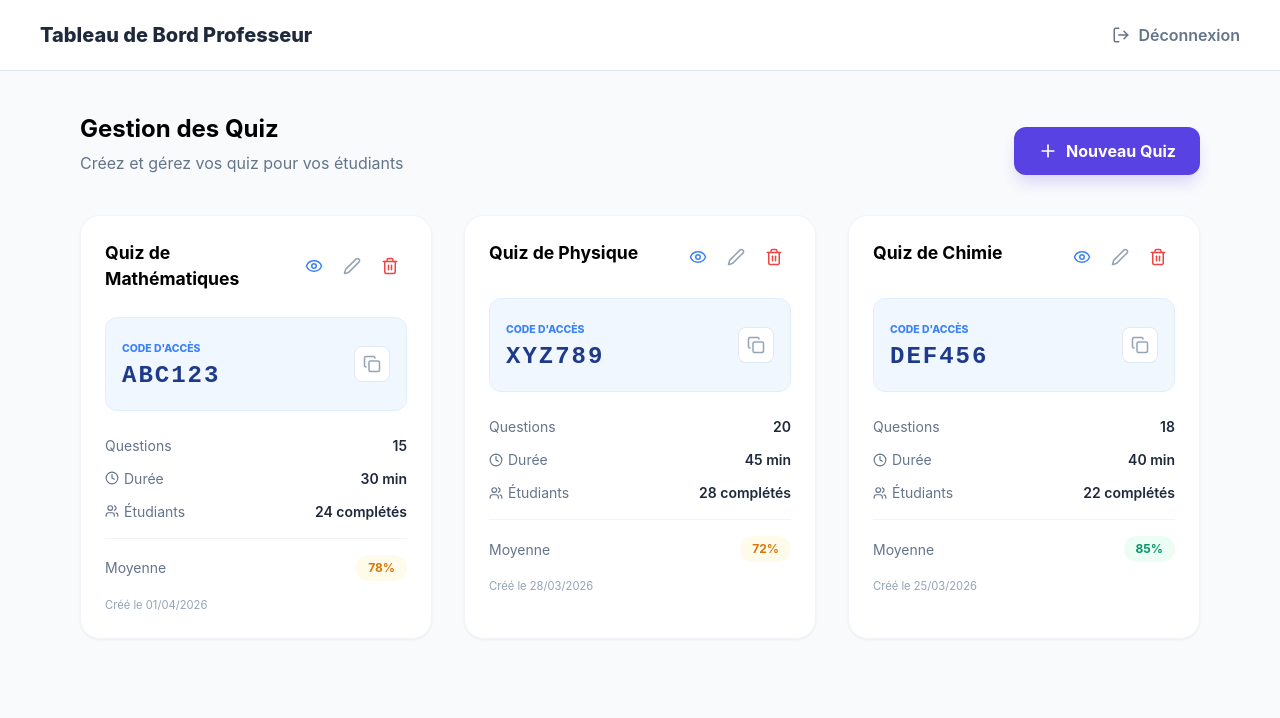
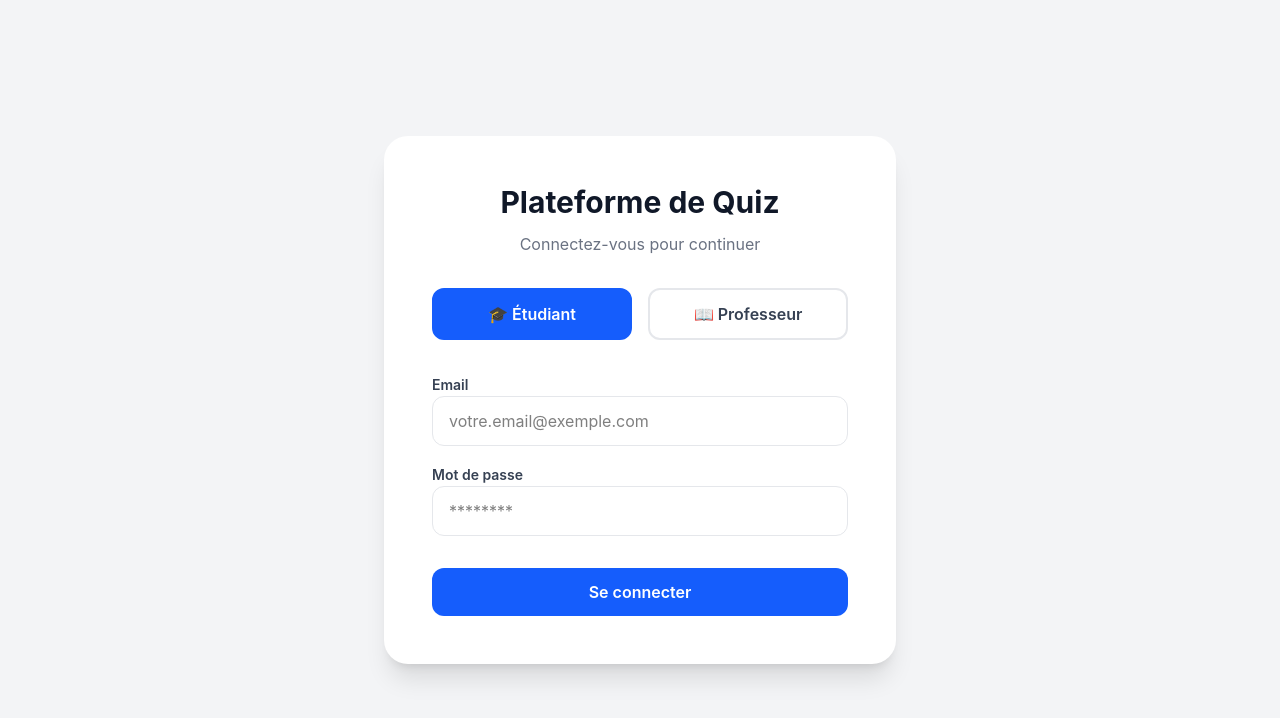
Before and after one commit to ferdaousckr/Online-QCM-Evaluation-System, a React (Vite) app in the folder client/: page / in a window 1280 px wide. Shown: the top 718 px of the page. Built offline with nearby package versions, Linux system fonts and the light colour scheme.

Commit message:
feat: ajout de la navigation, du logout et structuration du dashboard

```diff
--- a/client/package.json
+++ b/client/package.json
@@ -10,9 +10,10 @@
     "preview": "vite preview"
   },
   "dependencies": {
-    "lucide-react": "^1.11.0",
+    "lucide-react": "^1.12.0",
     "react": "^19.2.5",
-    "react-dom": "^19.2.5"
+    "react-dom": "^19.2.5",
+    "react-router-dom": "^7.14.2"
   },
   "devDependencies": {
     "@eslint/js": "^9.39.4",
--- a/client/src/App.jsx
+++ b/client/src/App.jsx
@@ -1,8 +1,18 @@
+import { BrowserRouter, Routes, Route } from 'react-router-dom';
+import LoginView from './components/LoginView';
 import ProfessorDashboard from './components/ProfessorDashboard';
 
 function App() {
   return (
-    <ProfessorDashboard />
+    <BrowserRouter>
+      <Routes>
+        {/* Route for the Login Page */}
+        <Route path="/" element={<LoginView />} />
+
+        {/* Route for the Professor Dashboard */}
+        <Route path="/prof-dashboard" element={<ProfessorDashboard />} />
+      </Routes>
+    </BrowserRouter>
   );
 }
 
--- a/client/src/components/LoginView.jsx
+++ b/client/src/components/LoginView.jsx
@@ -1,7 +1,21 @@
 import React, { useState } from 'react';
+import { useNavigate } from 'react-router-dom';
 
 const LoginView = () => {
   const [userType, setUserType] = useState('etudiant');
+  const navigate = useNavigate();
+
+  const handleSubmit = (e) => {
+    e.preventDefault(); // Empêche le rechargement de la page par défaut
+
+    // Logique de redirection selon le type d'utilisateur
+    if (userType === 'professeur') {
+      navigate('/prof-dashboard');
+    } else {
+      alert("Le dashboard étudiant est en cours de développement !");
+      // Plus tard, tu ajouteras : navigate('/student-dashboard');
+    }
+  };
 
   return (
     <div className="flex items-center justify-center min-h-screen bg-gray-100 p-4">
@@ -11,12 +25,14 @@ const LoginView = () => {
 
         <div className="flex gap-4 mb-8">
           <button
+            type="button"
             onClick={() => setUserType('etudiant')}
             className={`flex-1 py-3 rounded-xl font-semibold border-2 transition-all ${userType === 'etudiant' ? 'bg-blue-600 text-white border-blue-600' : 'bg-white text-gray-700 border-gray-200'}`}
           >
             🎓 Étudiant
           </button>
           <button
+            type="button"
             onClick={() => setUserType('professeur')}
             className={`flex-1 py-3 rounded-xl font-semibold border-2 transition-all ${userType === 'professeur' ? 'bg-blue-600 text-white border-blue-600' : 'bg-white text-gray-700 border-gray-200'}`}
           >
@@ -24,21 +40,32 @@ const LoginView = () => {
           </button>
         </div>
 
-        <form className="space-y-4 text-left">
+        <form onSubmit={handleSubmit} className="space-y-4 text-left">
           <div className="space-y-1">
             <label className="font-semibold text-gray-700 text-sm">Email</label>
-            <input type="email" placeholder="votre.email@exemple.com" className="w-full px-4 py-3 border border-gray-200 rounded-xl focus:ring-2 focus:ring-blue-200 outline-none" />
+            <input
+              type="email"
+              required
+              placeholder="votre.email@exemple.com"
+              className="w-full px-4 py-3 border border-gray-200 rounded-xl focus:ring-2 focus:ring-blue-200 outline-none"
+            />
           </div>
           <div className="space-y-1">
             <label className="font-semibold text-gray-700 text-sm">Mot de passe</label>
-            <input type="password" placeholder="********" className="w-full px-4 py-3 border border-gray-200 rounded-xl focus:ring-2 focus:ring-blue-200 outline-none" />
+            <input
+              type="password"
+              required
+              placeholder="********"
+              className="w-full px-4 py-3 border border-gray-200 rounded-xl focus:ring-2 focus:ring-blue-200 outline-none"
+            />
           </div>
-          <button type="submit" className="w-full bg-blue-600 text-white py-3 rounded-xl font-semibold hover:bg-blue-700 transition-colors mt-4">
+          <button
+            type="submit"
+            className="w-full bg-blue-600 text-white py-3 rounded-xl font-semibold hover:bg-blue-700 transition-colors mt-4"
+          >
             Se connecter
           </button>
         </form>
-
-
       </div>
     </div>
   );
--- a/client/src/components/ProfessorDashboard.jsx
+++ b/client/src/components/ProfessorDashboard.jsx
@@ -1,8 +1,16 @@
 import React from 'react';
+import { useNavigate } from 'react-router-dom'; // 1. Importation nécessaire
 import { Plus, LogOut, Eye, Edit2, Trash2, Copy, Clock, Users } from 'lucide-react';
 import './dashboard.css';
 
 const ProfessorDashboard = () => {
+  const navigate = useNavigate(); // 2. Initialisation du hook
+
+  // 3. Fonction de déconnexion
+  const handleLogout = () => {
+    navigate('/');
+  };
+
   const quizzes = [
     { id: 1, title: "Quiz de Mathématiques", code: "ABC123", questions: 15, duration: 30, completed: 24, average: 78, date: "01/04/2026" },
     { id: 2, title: "Quiz de Physique", code: "XYZ789", questions: 20, duration: 45, completed: 28, average: 72, date: "28/03/2026" },
@@ -13,7 +21,8 @@ const ProfessorDashboard = () => {
     <div className="dashboard-container">
       <nav className="dashboard-nav">
         <h1 style={{fontSize: '1.25rem', fontWeight: 800, color: '#1e293b'}}>Tableau de Bord Professeur</h1>
-        <button className="logout-btn">
+        {/* 4. Ajout de l'événement onClick */}
+        <button className="logout-btn" onClick={handleLogout}>
           <LogOut size={18} /> Déconnexion
         </button>
       </nav>
```
Also changed, not shown: 1 other file (tests, documents, lock files or other folders).
